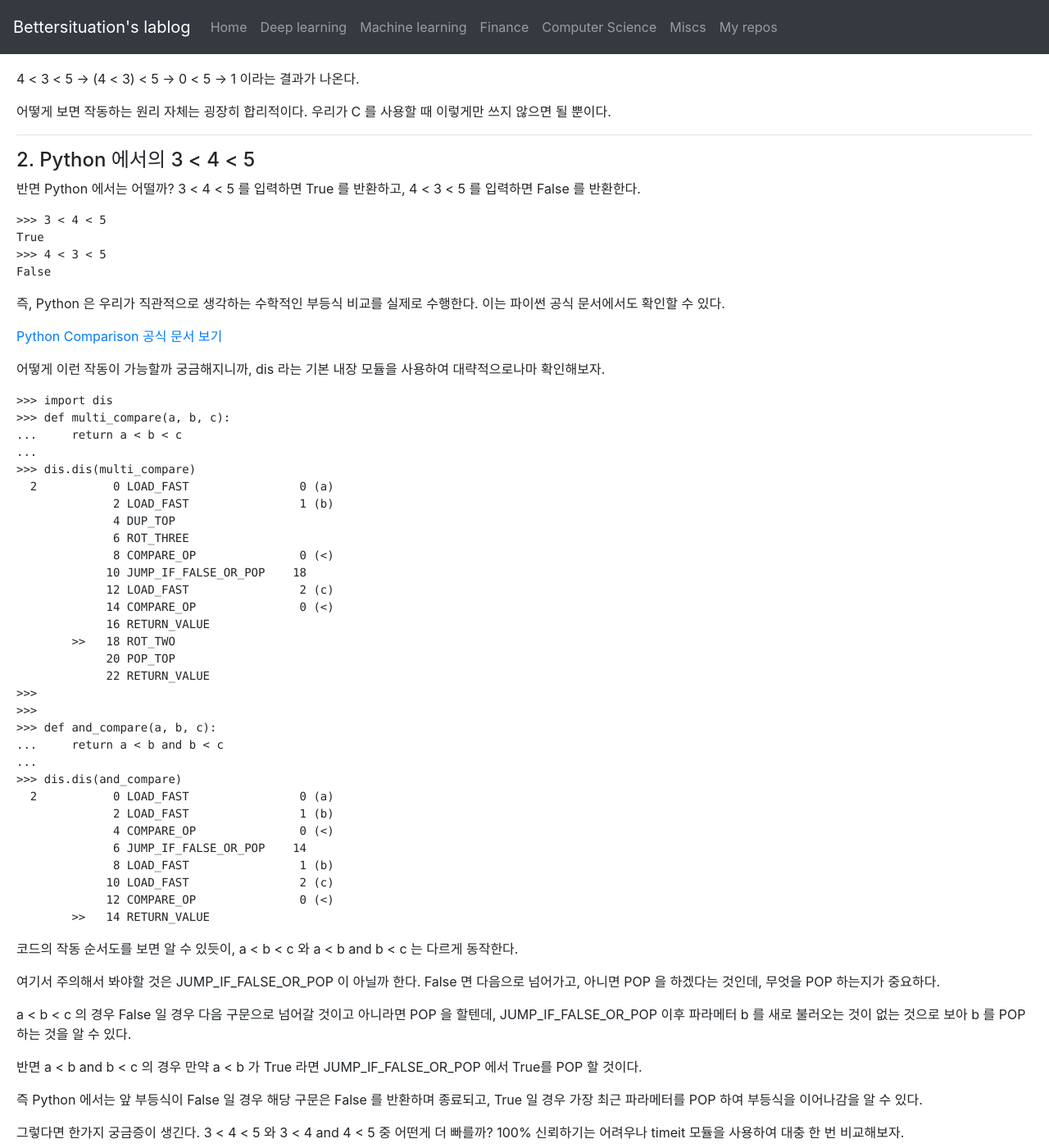
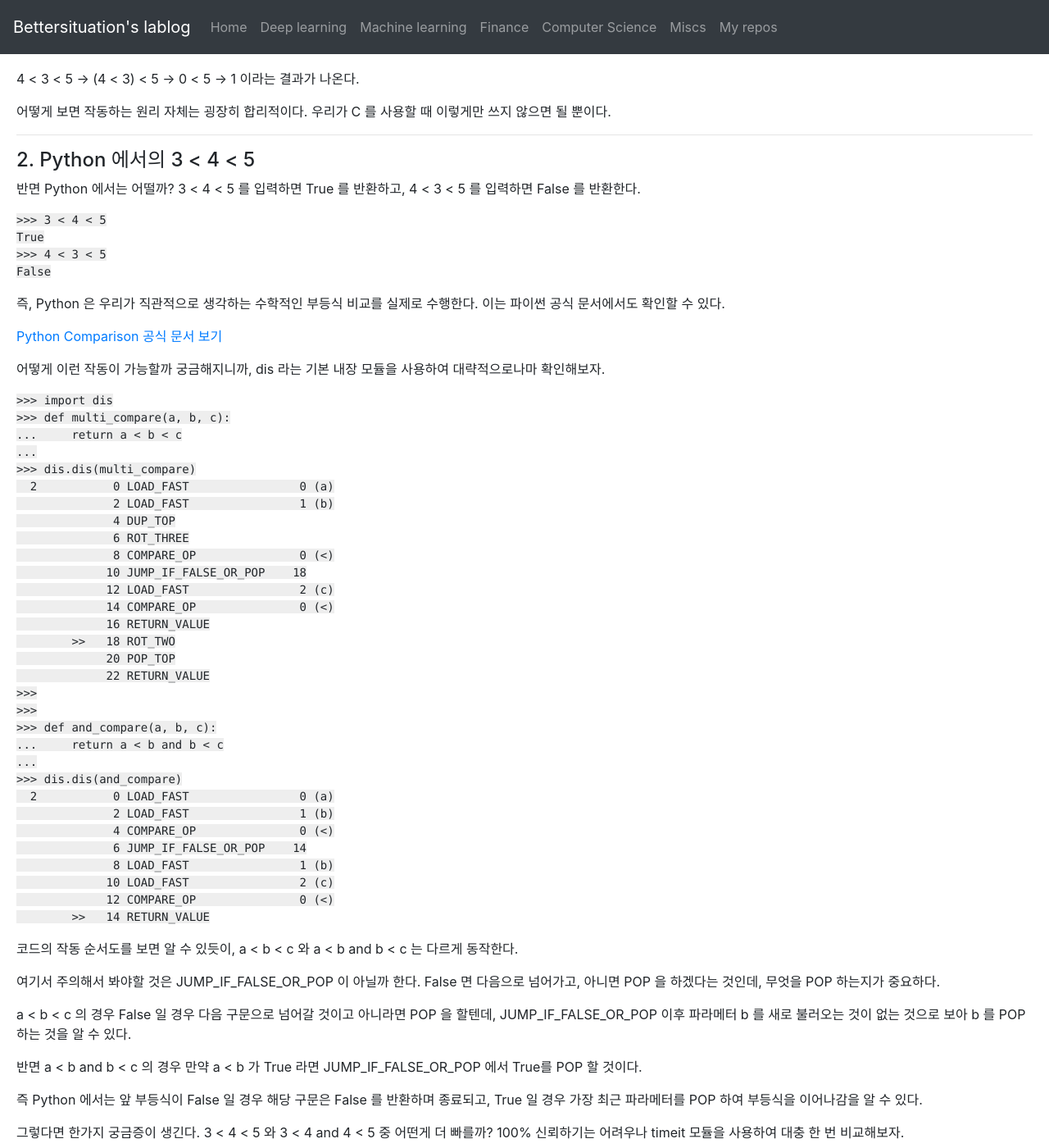
Before and after one commit to bettersituation/bettersituation.github.io, a Jekyll site: the page built from _posts/2019-05-18-computer-science-comparison_comparison.md, in a window 1280 px wide and 1400 px high, scrolled down 510 px. Shown: the whole window at 82% size. Built offline with Jekyll 4.4.1, drawn with Linux system fonts in a browser that asks for light colours.

Commit message:
add code block color

```diff
--- a/_sass/main.scss
+++ b/_sass/main.scss
@@ -12,3 +12,6 @@ ul {
   list-style: none;
   padding: 5px;
 }
+code {
+  background-color: #EEEEEE;
+}
```
